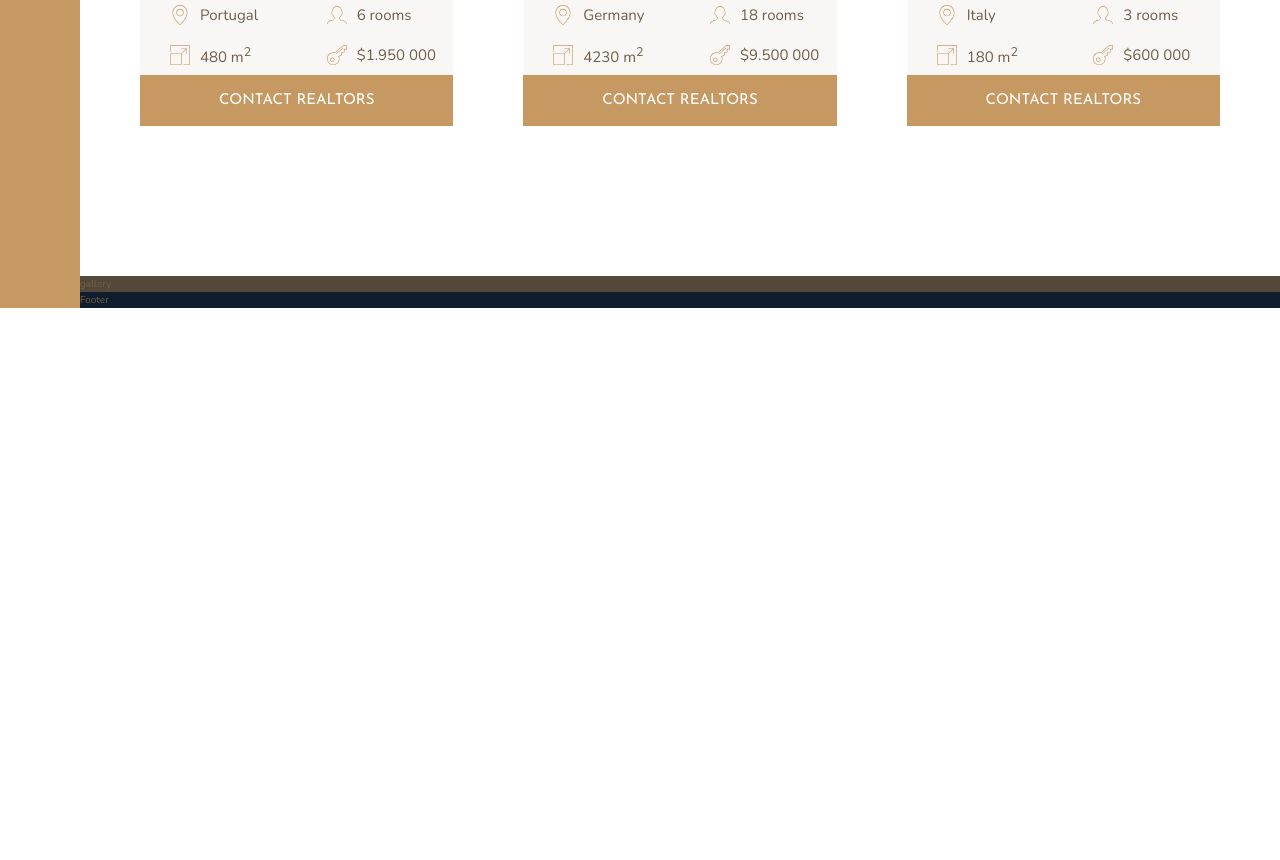
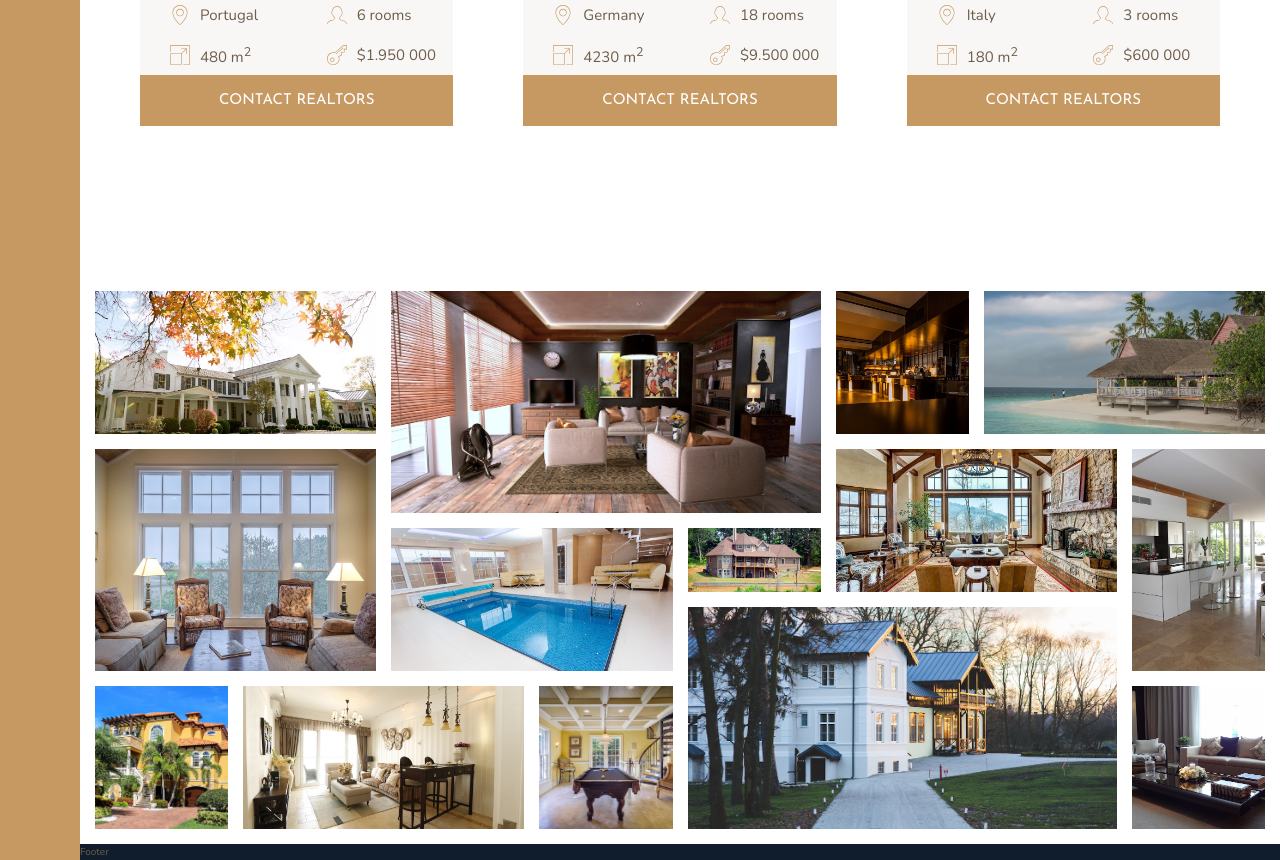
Before and after one commit to Paweleksltzn/Css-for-advanced-Grid-project, a website: page index.html in a window 1280 px wide. Shown: the part 2674-3534 px from the top of the page. Before the commit the page ends 2982 px from the top, so only its background shows below. Drawn offline with nearby package versions, Linux system fonts and the light colour scheme.

Commit message:
Gallery section finished

```diff
--- a/index.html
+++ b/index.html
@@ -278,7 +278,48 @@
             </div>
         </section>
         <section class="gallery">
-            gallery
+            <figure class="gallery__item gallery__item--1">
+                    <img src="img/gal-1.jpeg" alt="Gallery image 1" class="gallery__img">
+            </figure>
+            <figure class="gallery__item gallery__item--2">
+                    <img src="img/gal-2.jpeg" alt="Gallery image 2" class="gallery__img">
+            </figure>
+            <figure class="gallery__item gallery__item--3">
+                    <img src="img/gal-3.jpeg" alt="Gallery image 3" class="gallery__img">
+            </figure>
+            <figure class="gallery__item gallery__item--4">
+                    <img src="img/gal-4.jpeg" alt="Gallery image 4" class="gallery__img">
+            </figure>
+            <figure class="gallery__item gallery__item--5">
+                    <img src="img/gal-5.jpeg" alt="Gallery image 5" class="gallery__img">
+            </figure>
+            <figure class="gallery__item gallery__item--6">
+                    <img src="img/gal-6.jpeg" alt="Gallery image 6" class="gallery__img">
+            </figure>
+            <figure class="gallery__item gallery__item--7">
+                    <img src="img/gal-7.jpeg" alt="Gallery image 7" class="gallery__img">
+            </figure>
+            <figure class="gallery__item gallery__item--8">
+                    <img src="img/gal-8.jpeg" alt="Gallery image 8" class="gallery__img">
+            </figure>
+            <figure class="gallery__item gallery__item--9">
+                    <img src="img/gal-9.jpeg" alt="Gallery image 9" class="gallery__img">
+            </figure>
+            <figure class="gallery__item gallery__item--10">
+                    <img src="img/gal-10.jpeg" alt="Gallery image 10" class="gallery__img">
+            </figure>
+            <figure class="gallery__item gallery__item--11">
+                    <img src="img/gal-11.jpeg" alt="Gallery image 11" class="gallery__img">
+            </figure>
+            <figure class="gallery__item gallery__item--12">
+                    <img src="img/gal-12.jpeg" alt="Gallery image 12" class="gallery__img">
+            </figure>
+            <figure class="gallery__item gallery__item--13">
+                    <img src="img/gal-13.jpeg" alt="Gallery image 13" class="gallery__img">
+            </figure>
+            <figure class="gallery__item gallery__item--14">
+                    <img src="img/gal-14.jpeg" alt="Gallery image 14" class="gallery__img">
+            </figure>
         </section>
         <footer class="footer">
             Footer
--- a/sass/_gallery.scss
+++ b/sass/_gallery.scss
@@ -1,4 +1,74 @@
 .gallery {
-    background-color: $color-grey-dark-1;
     grid-column: full-start/full-end;
+    display:grid;
+    grid-template-columns: repeat(8,1fr);
+    grid-template-rows: repeat(7,5vw);
+    grid-gap: 1.5rem;
+    padding:1.5rem;
+    object-fit:cover;
+    &__item {
+
+        &--1 {
+            grid-column: 1/3;
+            grid-row:1/3;
+        }
+        &--2 {
+            grid-column: 3/6;
+            grid-row:1/4;
+        }
+        &--3 {
+            grid-column: 6/7;
+            grid-row:1/3;
+        }
+        &--4 {
+            grid-column: 7/9;
+            grid-row:1/3;
+        }
+        &--5 {
+            grid-column:1/3 ;
+            grid-row:3/6;
+        }
+        &--6 {
+            grid-column:3/5;
+            grid-row:4/6;
+        }
+        &--7 {
+            grid-column: 5/6;
+            grid-row:4/5;
+        }
+        &--8 {
+            grid-column: 6/8;
+            grid-row:3/5;
+        }
+        &--9 {
+            grid-column: 8/9;
+            grid-row:3/6;
+        }
+        &--10 {
+            grid-column: 1/2;
+            grid-row:6/8;
+        }
+        &--11 {
+            grid-column: 2/4;
+            grid-row:6/8;
+        }
+        &--12 {
+            grid-column: 8/9;
+            grid-row:6/8;
+        }
+        &--13 {
+            grid-column: 4/5;
+            grid-row:6/8;
+        }
+        &--14 {
+            grid-column: 5/8;
+            grid-row:5/8;
+        }
+    }
+    &__img {
+        width:100%;
+        height: 100%;
+        display:block;
+        object-fit: cover;
+    }
 }
```
Also changed, not shown: css/style.css, sass/_sidebar.scss (line endings or trailing spaces).
